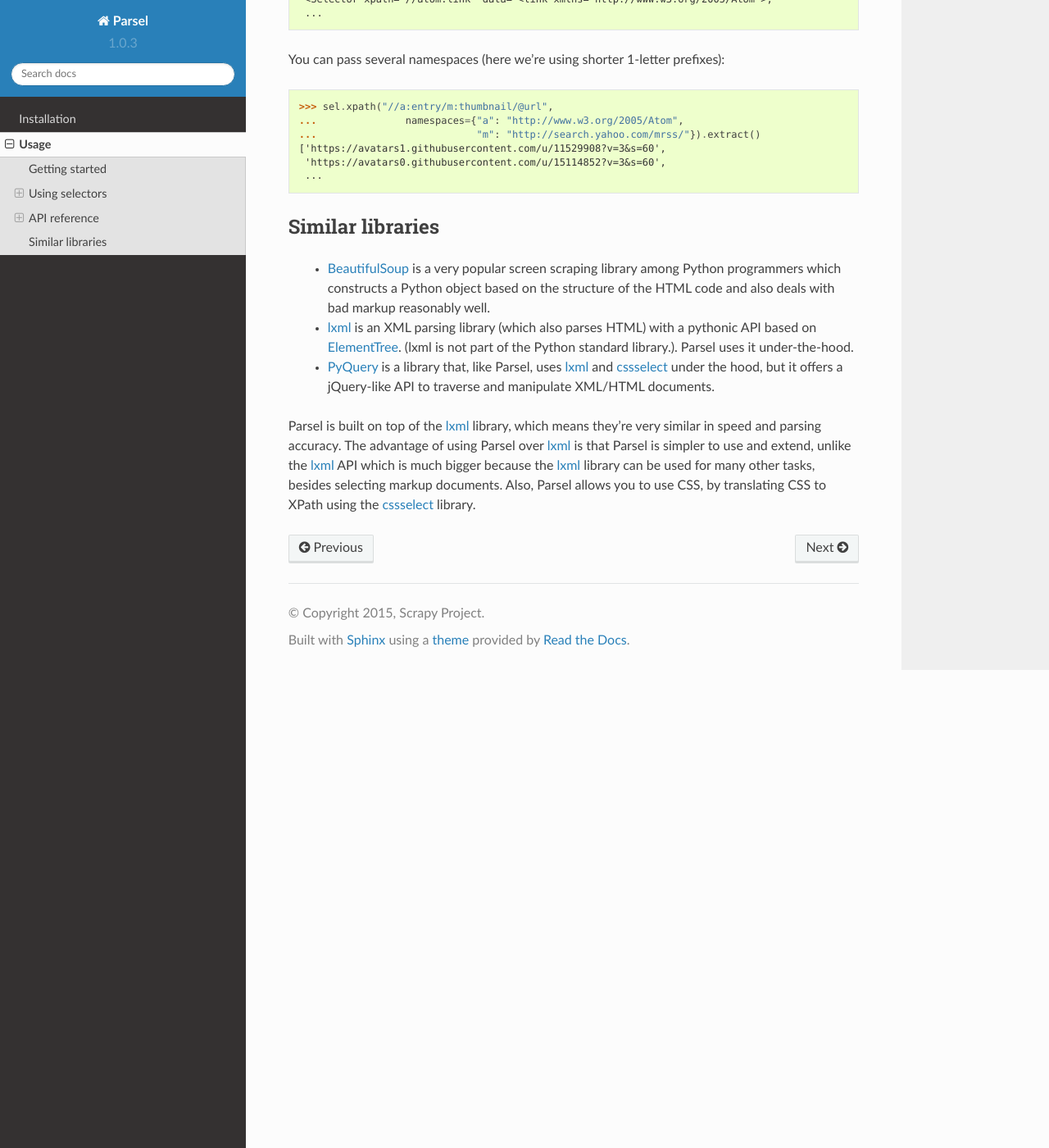
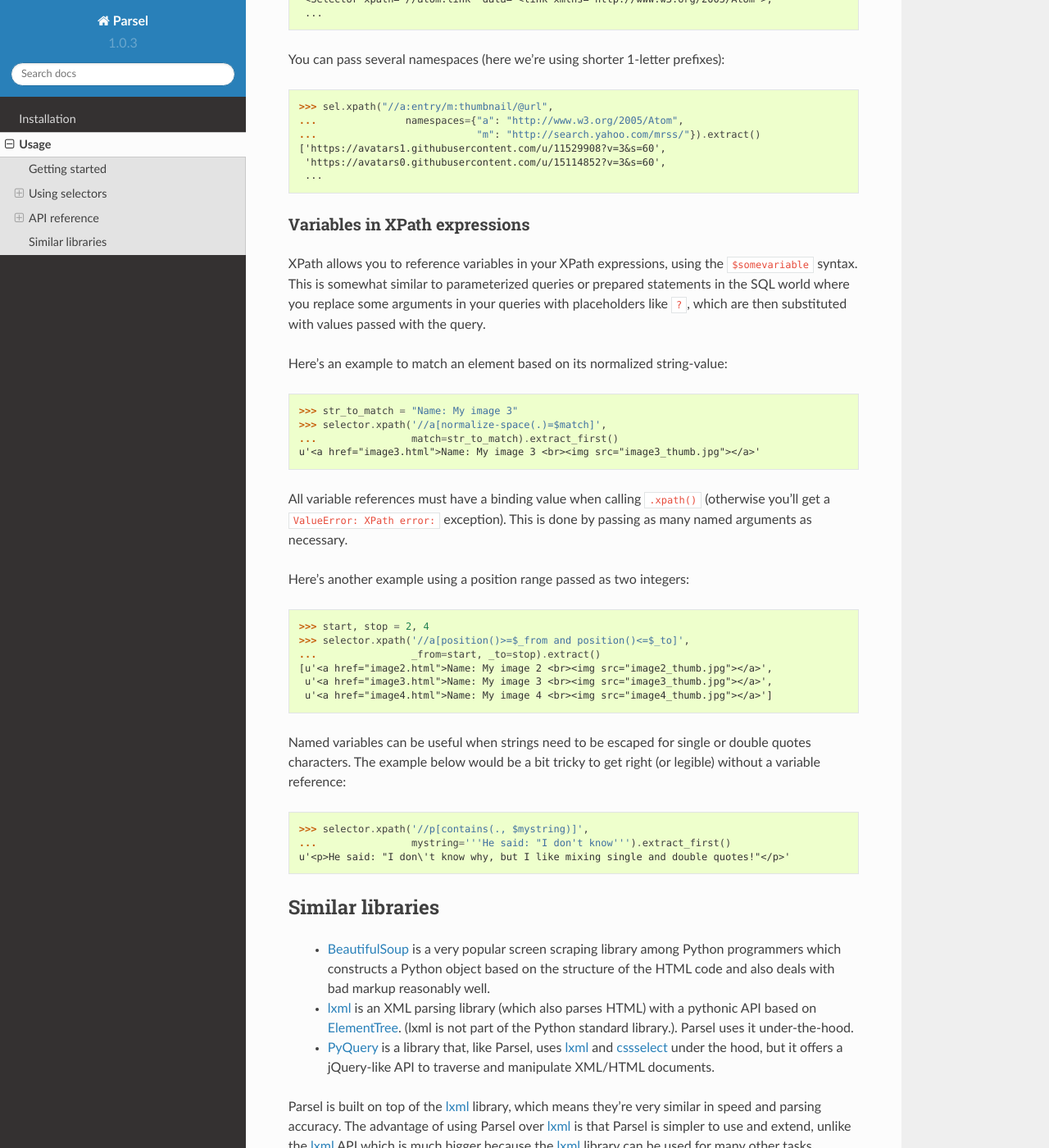
Before and after one commit to scrapy/parsel, a Sphinx documentation site: the page built from docs/usage.rst, in a window 1280 px wide and 1400 px high, scrolled down 14621 px. Shown: the whole window at 82% size. Built offline with Sphinx 7.4.7 and the Read the Docs theme 2.0.0, drawn with Linux system fonts in a browser that asks for light colours.

Commit message:
Document usage of named variables in XPath calls

```diff
--- a/docs/usage.rst
+++ b/docs/usage.rst
@@ -731,6 +731,44 @@ You can pass several namespaces (here we're using shorter 1-letter prefixes)::
      ...
 
 
+Variables in XPath expressions
+------------------------------
+
+XPath allows you to reference variables in your XPath expressions, using
+the ``$somevariable`` syntax. This is somewhat similar to parameterized
+queries or prepared statements in the SQL world where you replace
+some arguments in your queries with placeholders like ``?``,
+which are then substituted with values passed with the query.
+
+Here's an example to match an element based on its normalized string-value::
+
+    >>> str_to_match = "Name: My image 3"
+    >>> selector.xpath('//a[normalize-space(.)=$match]',
+    ...                match=str_to_match).extract_first()
+    u'<a href="image3.html">Name: My image 3 <br><img src="image3_thumb.jpg"></a>'
+
+All variable references must have a binding value when calling ``.xpath()``
+(otherwise you'll get a ``ValueError: XPath error:`` exception).
+This is done by passing as many named arguments as necessary.
+
+Here's another example using a position range passed as two integers::
+
+    >>> start, stop = 2, 4
+    >>> selector.xpath('//a[position()>=$_from and position()<=$_to]',
+    ...                _from=start, _to=stop).extract()
+    [u'<a href="image2.html">Name: My image 2 <br><img src="image2_thumb.jpg"></a>',
+     u'<a href="image3.html">Name: My image 3 <br><img src="image3_thumb.jpg"></a>',
+     u'<a href="image4.html">Name: My image 4 <br><img src="image4_thumb.jpg"></a>']
+
+Named variables can be useful when strings need to be escaped for single
+or double quotes characters. The example below would be a bit tricky to
+get right (or legible) without a variable reference::
+
+    >>> selector.xpath('//p[contains(., $mystring)]',
+    ...                mystring='''He said: "I don't know''').extract_first()
+    u'<p>He said: "I don\'t know why, but I like mixing single and double quotes!"</p>'
+
+
 Similar libraries
 =================
 
```
